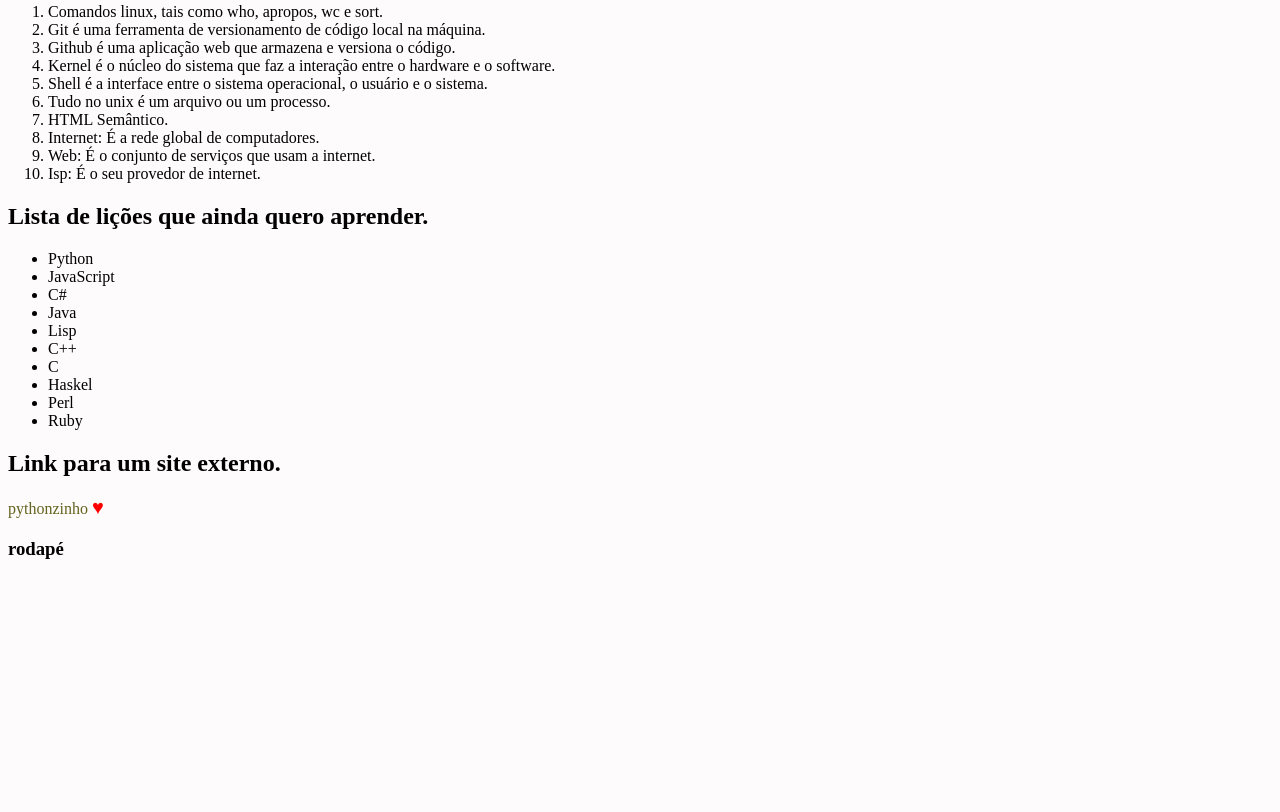
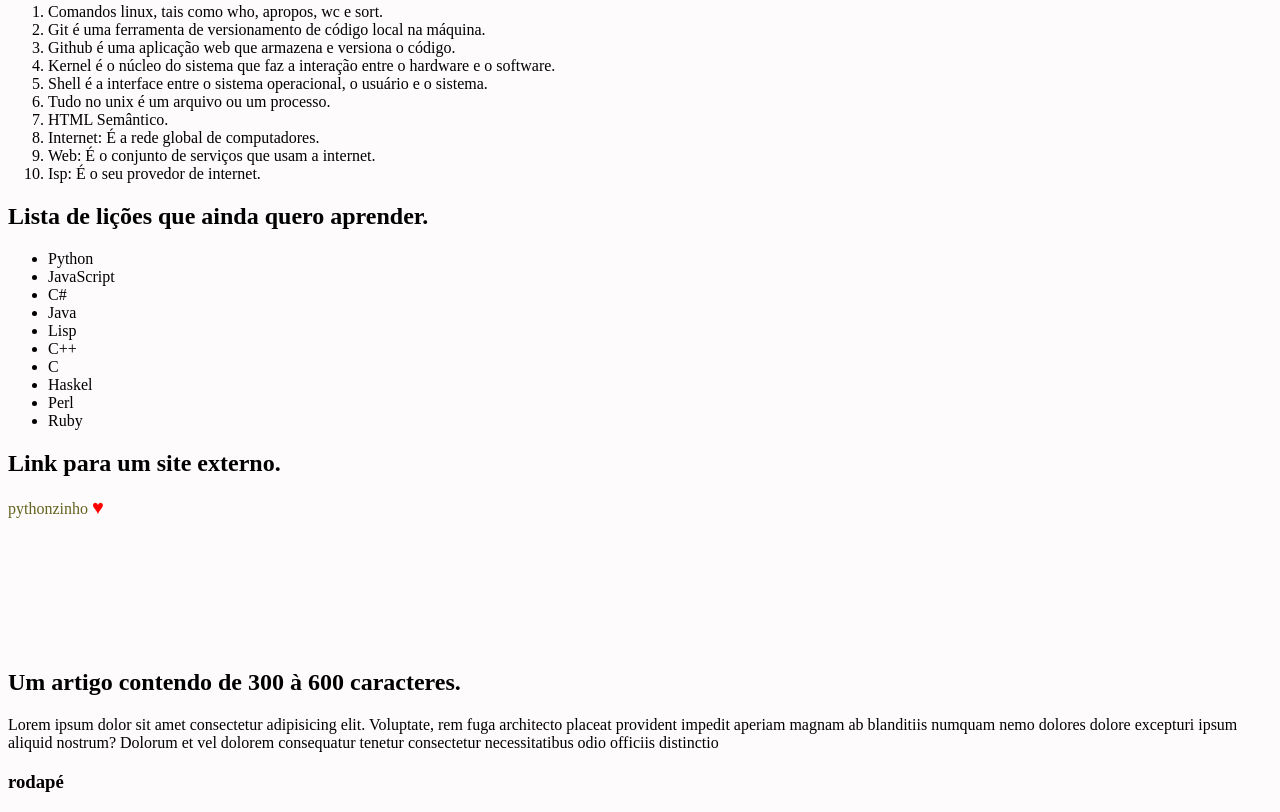
Before and after one commit to 58R1K8GTr/lessons-learned, a website: page index.html in a window 1280 px wide. Shown: the part 419-1231 px from the top of the page. Before the commit the page ends 998 px from the top, so only its background shows below. Drawn offline with Linux system fonts and the light colour scheme.

Commit message:
pequena correção no rodapé e requisito 8 satisfeito

```diff
--- a/index.html
+++ b/index.html
@@ -62,12 +62,24 @@
             <a href="http://www.python.org" target="_blank" rel="noopener noreferrer">pythonzinho
                 <strong class="coracao">&hearts;</strong></a>
         </section>
+
+        <article>
+            <section>
+                <h2>Um artigo contendo de 300 à 600 caracteres.</h2>
+                <p>
+                    Lorem ipsum dolor sit amet consectetur adipisicing elit. Voluptate, rem fuga architecto placeat
+                    provident impedit aperiam magnam ab blanditiis numquam nemo dolores dolore excepturi ipsum aliquid
+                    nostrum? Dolorum et vel dolorem consequatur tenetur consectetur necessitatibus odio officiis
+                    distinctio
+                </p>
+            </section>
+        </article>
     </main>
 
     <footer id="rodape">
         <h3>
             rodapé
-            </h6>
+        </h3>
     </footer>
 </body>
 
```
